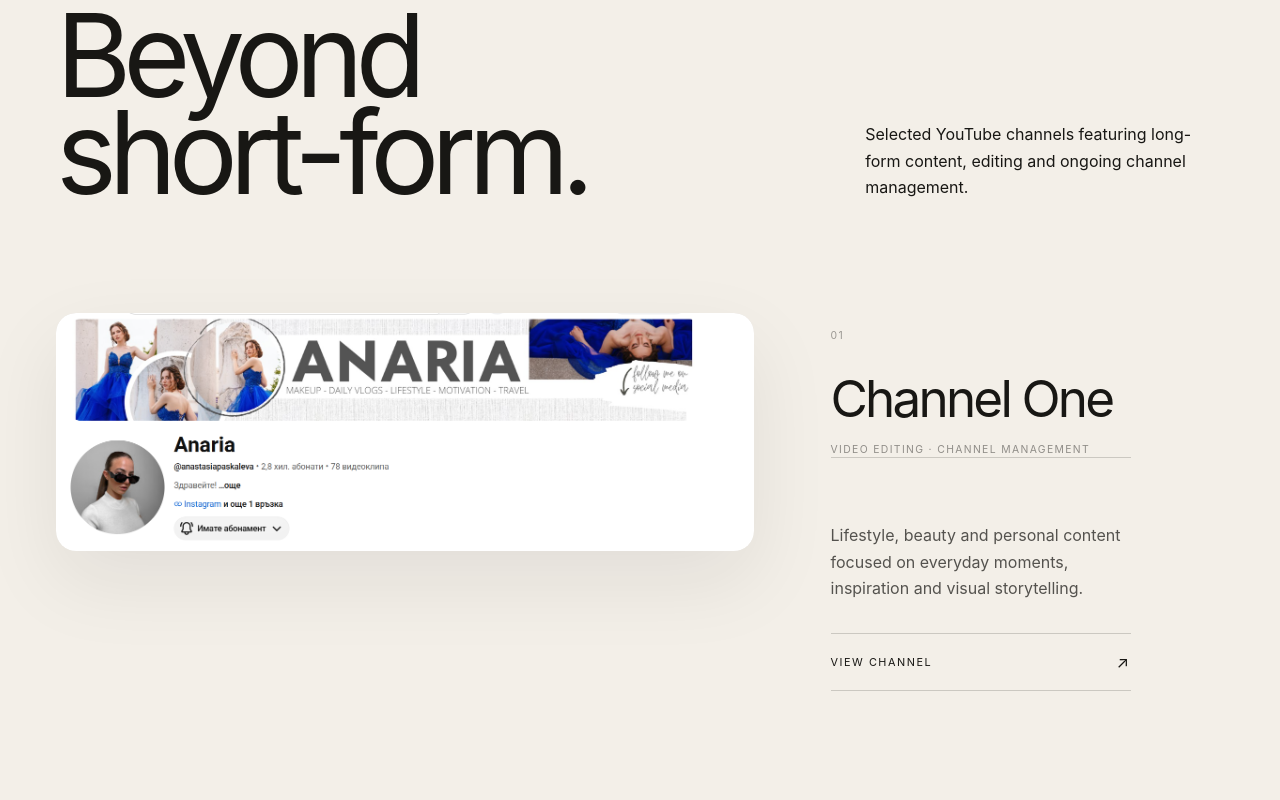
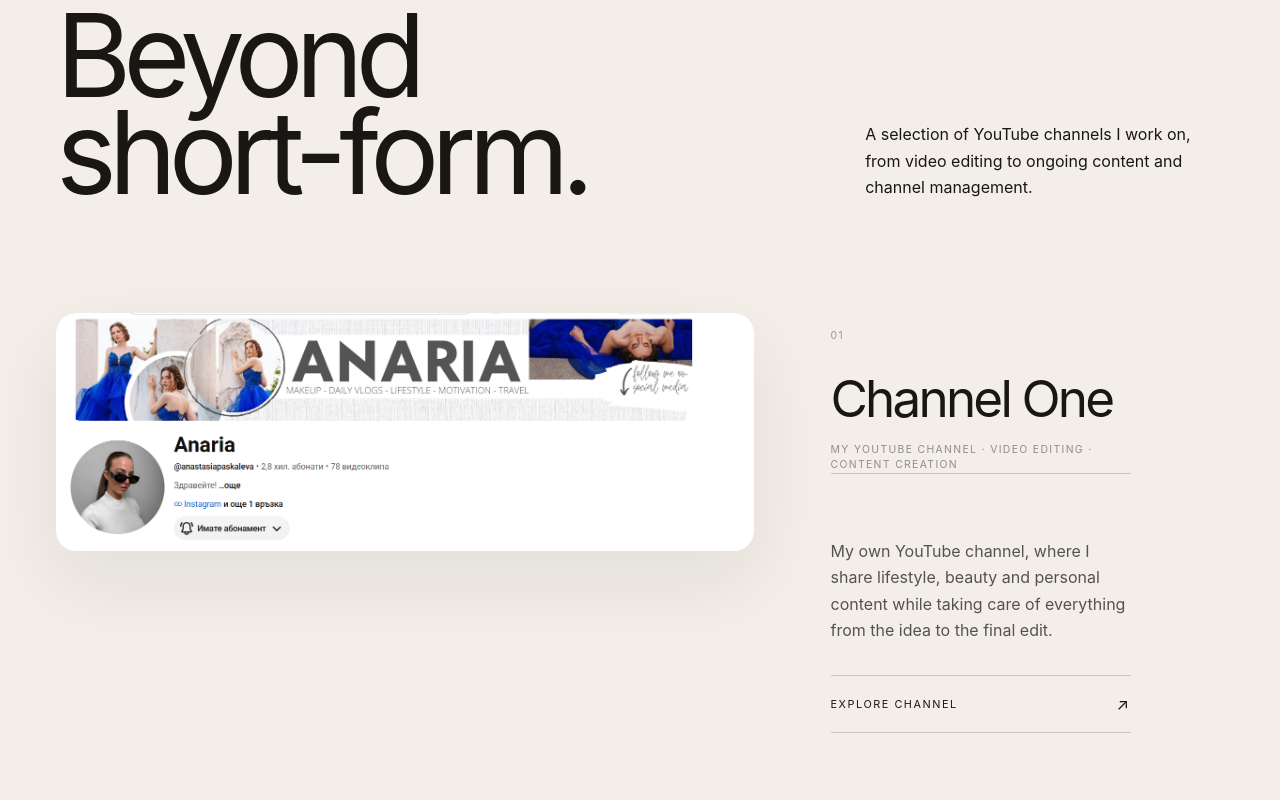
Before and after one commit to IvannIvannov/Anastasia-vol2, a React (Vite) app: page / in a window 1280 px wide. Shown: the part 5740-6540 px from the top of the page. Built offline with nearby package versions, Linux system fonts and the light colour scheme; no server answers.

Commit message:
Refine YouTube section copy and channel messaging

```diff
--- a/src/components/YouTube/YouTube.tsx
+++ b/src/components/YouTube/YouTube.tsx
@@ -1,22 +1,23 @@
 import { motion } from "motion/react";
+
 import "./YouTube.css";
 
 const channels = [
   {
     name: "Channel One",
-    role: "Video Editing · Channel Management",
+    role: "My YouTube Channel · Video Editing · Content Creation",
     description:
-      "Lifestyle, beauty and personal content focused on everyday moments, inspiration and visual storytelling.",
+      "My own YouTube channel, where I share lifestyle, beauty and personal content while taking care of everything from the idea to the final edit.",
     image: "/youtube/anaria.png",
-    link: "#",
+    link: "https://www.youtube.com/@anastasiapaskaleva",
   },
   {
     name: "Channel Two",
     role: "Video Editing · Content Management",
     description:
-      "Long-form lifestyle content combining personal stories, fashion, travel and behind-the-scenes moments.",
+      "Lifestyle, fashion and travel videos edited to feel natural, engaging and true to the creator behind the channel.",
     image: "/youtube/yuliaR.png",
-    link: "#",
+    link: "https://www.youtube.com/@YuliaSalakina",
   },
 ];
 
@@ -55,8 +56,8 @@
           }}
           className="youtube__description"
         >
-          Selected YouTube channels featuring long-form content, editing and
-          ongoing channel management.
+          A selection of YouTube channels I work on, from video editing to
+          ongoing content and channel management.
         </motion.p>
       </div>
 
@@ -111,7 +112,7 @@
                   rel="noreferrer"
                   className="youtube-card__button"
                 >
-                  View channel
+                  Explore channel
                   <span>↗</span>
                 </a>
               </div>
```
